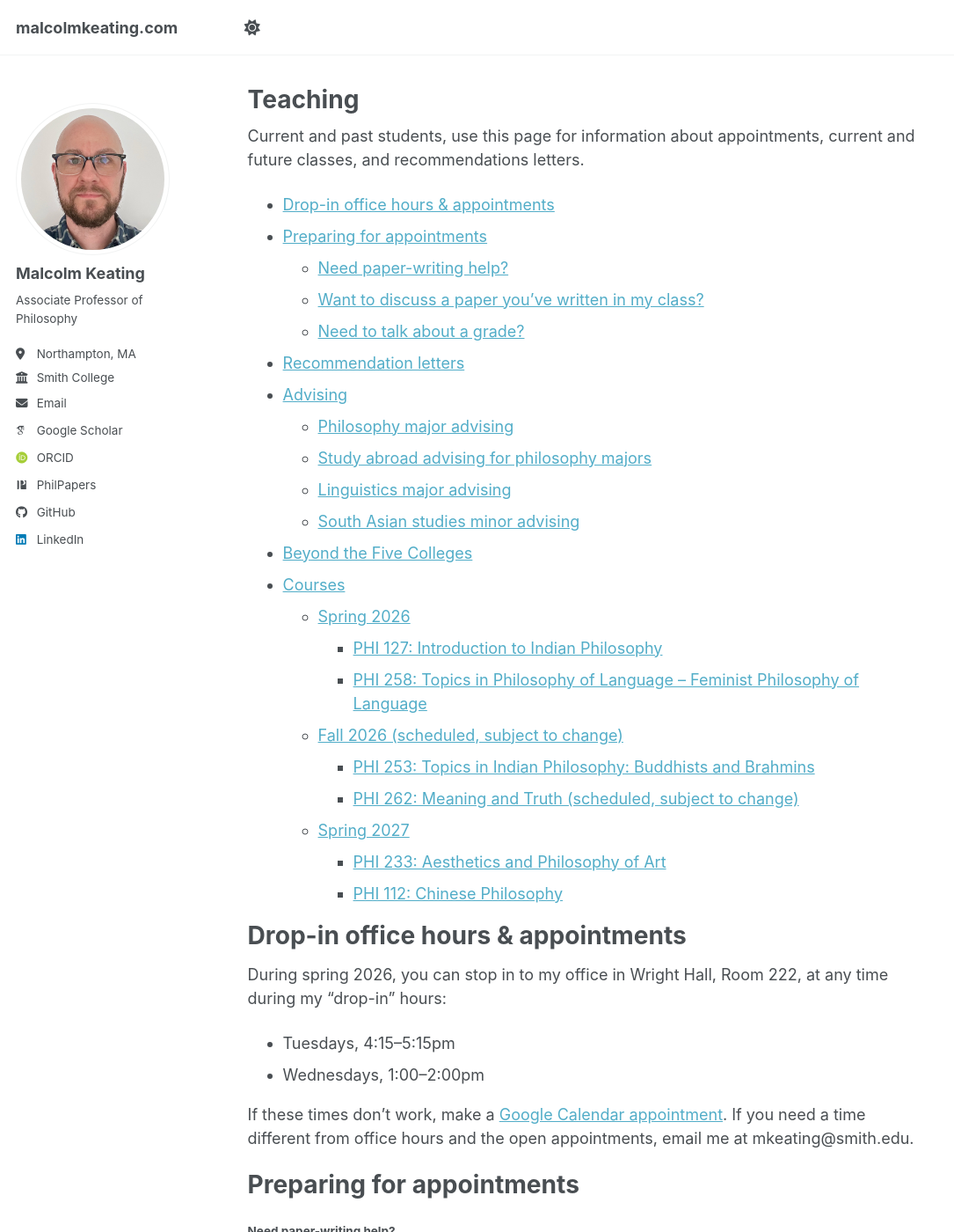
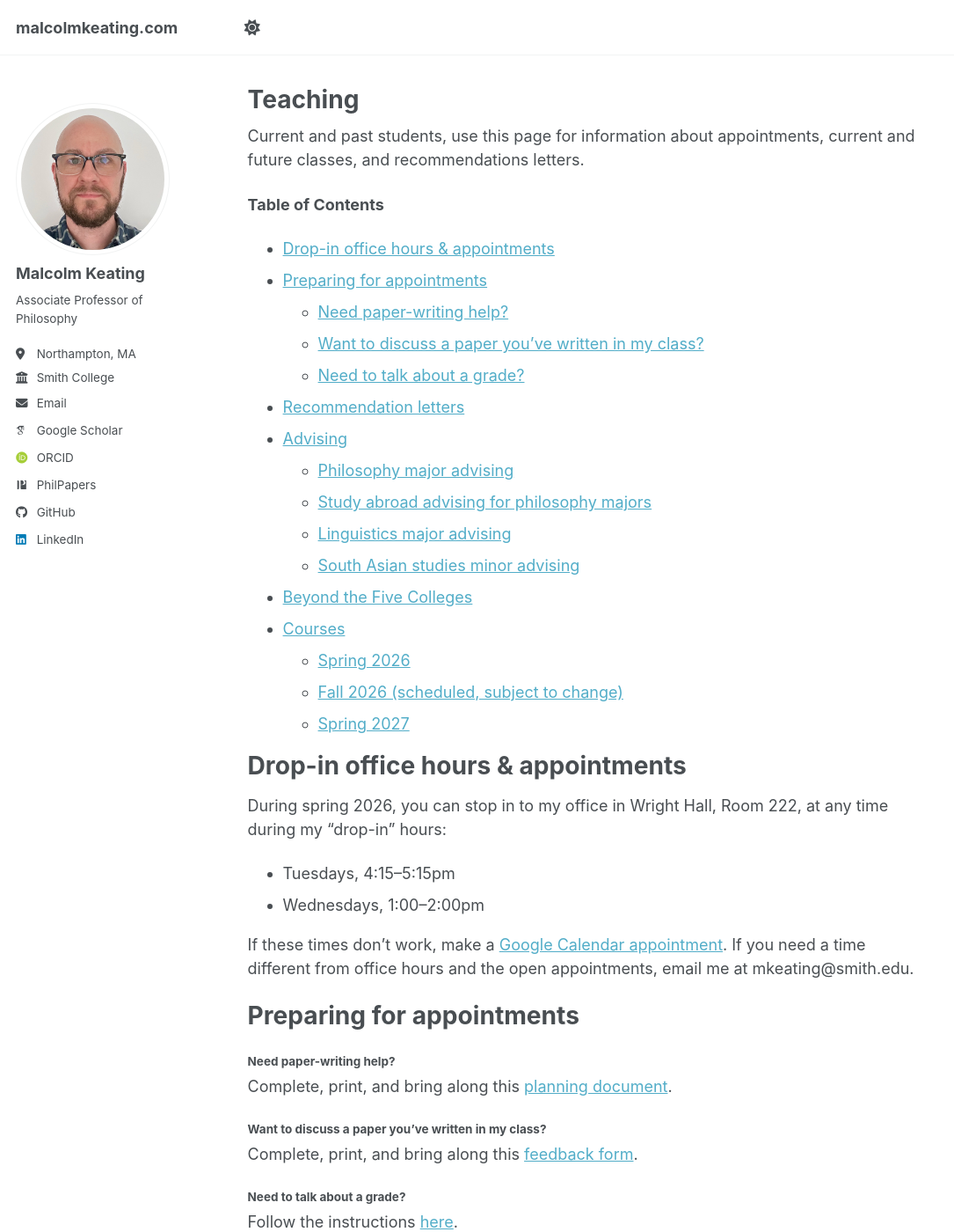
Before and after one commit to malcolmkeating/malcolmkeating.github.io, a Jekyll site: the page built from _pages/teaching.md, in a window 1280 px wide and 1400 px high. Shown: the whole window at 88% size, without its empty margins (0-1085 px from the left). Built offline with Jekyll 4.4.1, drawn with Linux system fonts in a browser that asks for light colours; some web fonts are replaced; a script bundle is joined from its source files by our own code; library files that are not in the unit come from our copies.

Commit message:
Update teaching.md

```diff
--- a/_pages/teaching.md
+++ b/_pages/teaching.md
@@ -5,6 +5,8 @@
 ---
 
 Current and past students, use this page for information about appointments, current and future classes, and recommendations letters.
+
+**Table of Contents**
 * toc
 {:toc}
 
@@ -53,23 +55,23 @@
 ======
 ### Spring 2026
 
-#### PHI 127: Introduction to Indian Philosophy
+**PHI 127: Introduction to Indian Philosophy**
 An introduction to the two-thousand-odd years of philosophy on the Indian subcontinent, focusing on central texts and topics: the nature of self, mind, and reality; knowledge and its acquisition; morality and meaning; language and aesthetics. Students will read selections of primary texts in translation, such as the Upanishads, the Bhagavad Gita, Milinda’s Questions, the Nyaya Sutras, and others. The course focuses on premodern Indian philosphy but includes some modern Indian thought, especially that which reflects on the relationship between modern and traditional ideas in the subcontinent.
 
-#### PHI 258: Topics in Philosophy of Language – Feminist Philosophy of Language
+**PHI 258: Topics in Philosophy of Language – Feminist Philosophy of Language**
 Feminist philosophy of language in the analytic tradition seeks to understand how language may contribute to gendered patterns of oppression. It also proposes interventions to disrupt that oppression. This class surveys major topics in feminist philosophy of language, for example, the semantics of generics like “man” or “woman,” the meaning of slurs, the silencing effects of speech, the influence of gendered metaphor, the grammatical encoding of gender into natural language, and more. Students will read both foundational and contemporary works of analytic philosophy.
 
 ### Fall 2026 (scheduled, subject to change)
-#### PHI 253: Topics in Indian Philosophy: Buddhists and Brahmins
+**PHI 253: Topics in Indian Philosophy: Buddhists and Brahmins**
 Buddhists and brahmanical thinkers were frequently philosophically at odds with each other in premodern India. They disagreed over what reality is and how we can know it as well as how we can think and talk about it. This course focuses on key debates between these groups in order to appreciate the range of positions within both Buddhist and brahmanical philosophy. Topics may include: whether there is a self or a God, what words refer to, what we can know through language, the relationship between language and inference.
 
-#### PHI 262: Meaning and Truth (scheduled, subject to change)
+**PHI 262: Meaning and Truth (scheduled, subject to change)**
 This course is an introduction to central topics in the philosophy of language. What is the relation between thought, language and reality? What kinds of things do we do with words? Is there anything significant about the definite article "the"? How does meaning accrue to proper names? Is speaker meaning the same as the public, conventional (semantic) meaning of words? Is there a distinction between metaphorical and literal language? We explore some of the answers that philosophers like Frege, Russell, Strawson, Donnellan, Austin, Quine, Kripke and Davidson have offered to these and other related questions. Prerequisite: PHI 101, PHI 102 or equivalent
 
 ### Spring 2027
 
-#### PHI 233: Aesthetics and Philosophy of Art
+**PHI 233: Aesthetics and Philosophy of Art**
 This course focuses on two overlapping clusters of philosophical questions. We consider aesthetic problems like: What is beauty? How do we experience it, and where—in nature, in art, in ordinary objects and activities? Are there objective standards for aesthetic judgments? In philosophy of art, we consider problems like: What makes something a work of art? What is art for? Do artists have moral responsibilities and can art cultivate our moral sensibilities? Readings will be from worldwide philosophical traditions. Assignments will involve extensive use of the resources of the Smith College Museum of Art.
 
-#### PHI 112: Chinese Philosophy
+**PHI 112: Chinese Philosophy**
 Introduction to some of the canonical texts and most influential ideas in the early Chinese philosophical schools, including those of Confucius, Mencius and Zhuangzi. Questions to be covered include: What is the nature of reality? How can we know what is the right thing to do? What is the self? How important is the family and obeying parents and guardians? Is there such a thing as "human nature?" Does anyone have access to the truth? How should one understand the relationship between humans and the natural world? Enrollment limited to 30.
```
